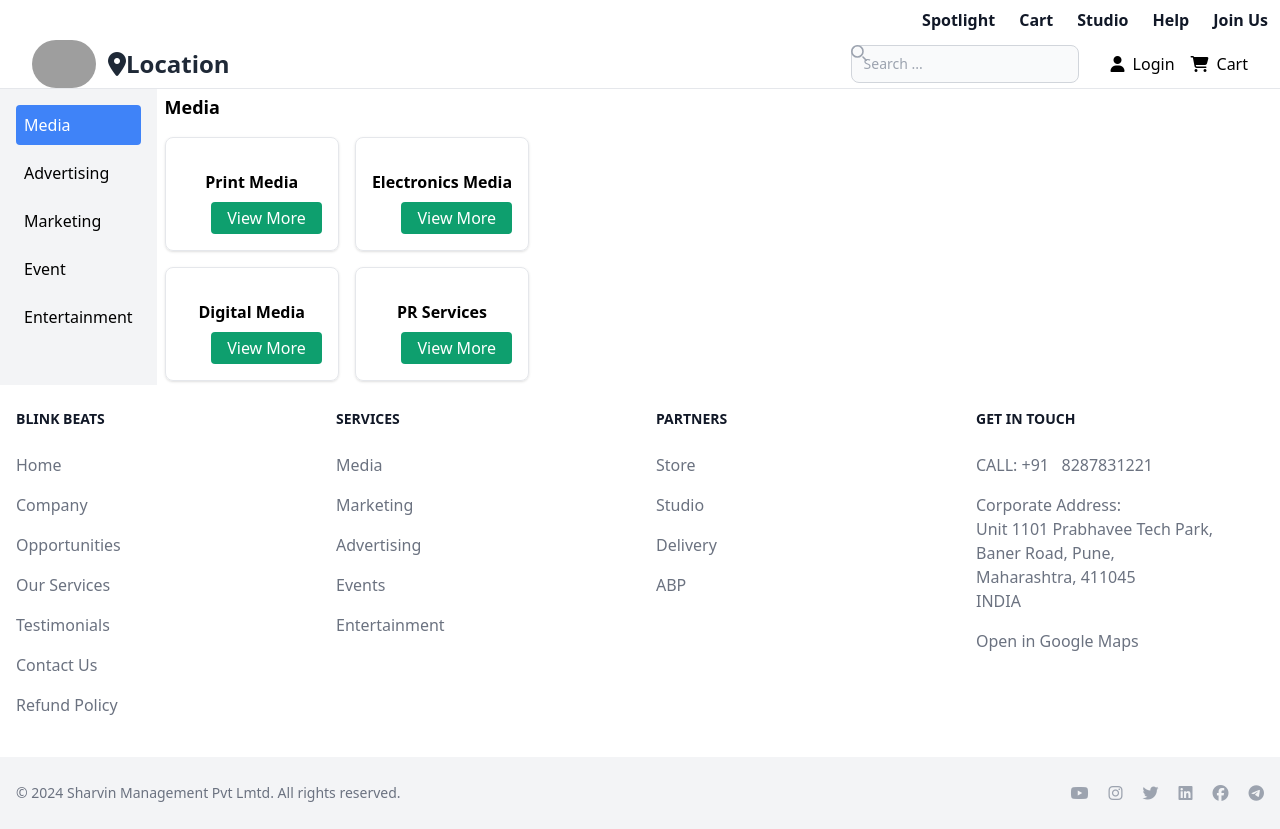
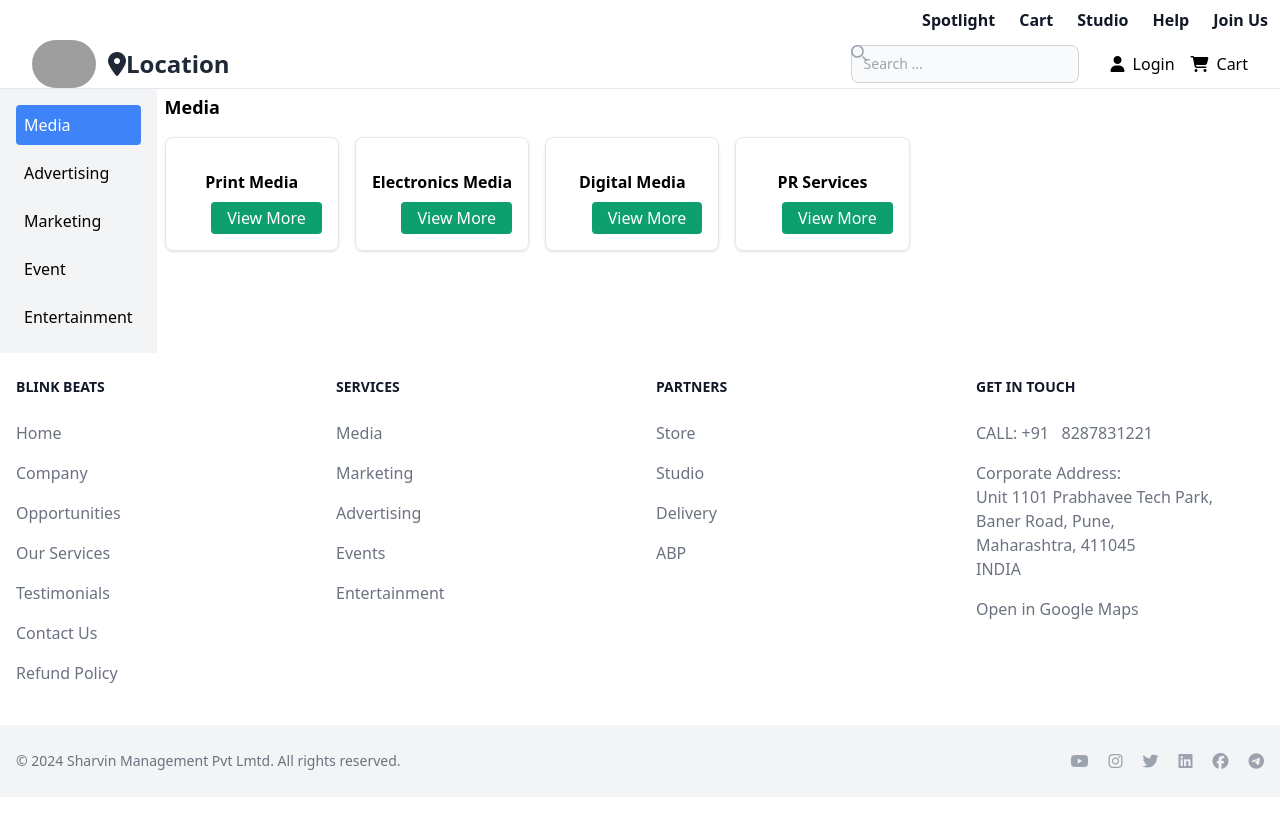
Before and after one commit to yogesh616/blink-beats, a React (Vite) app: page / in a window 1280 px wide. After the commit the page ends 800 px from the top, so only its background shows below. Built offline with nearby package versions, Linux system fonts and the light colour scheme; grey boxes are pictures that could not be loaded.

Commit message:
Update Spotlight.jsx

```diff
--- a/src/components/Spotlight.jsx
+++ b/src/components/Spotlight.jsx
@@ -88,12 +88,12 @@ function Spotlight() {
       <div className="w-3/4 py-1 px-2">
         <h2 className="text-lg font-bold mb-4">{activeCategory}</h2>
        <div
-  className="grid grid-cols-1 sm:grid-cols-2 lg:grid-cols-3 gap-4 "
+  className="grid grid-cols-1 sm:grid-cols-2 lg:grid-cols-4 gap-4 "
 >
   {activeItems.map((item) => (
     <div
       key={item.name}
-      className="border rounded-lg p-4 flex flex-col items-center shadow hover:shadow-lg max-w-52 transition-all duration-500"
+      className="border rounded-lg p-4 flex flex-col items-center shadow hover:shadow-lg max-w-56 transition-all duration-500"
     >
       <div className="w-full h-40 bg-gray-200 rounded mb-4 scale-90 hover:scale-100 transition-all duration-500"></div>
       <h3 className="text-md font-semibold text-center mb-2 ">{item.name}</h3>
```
